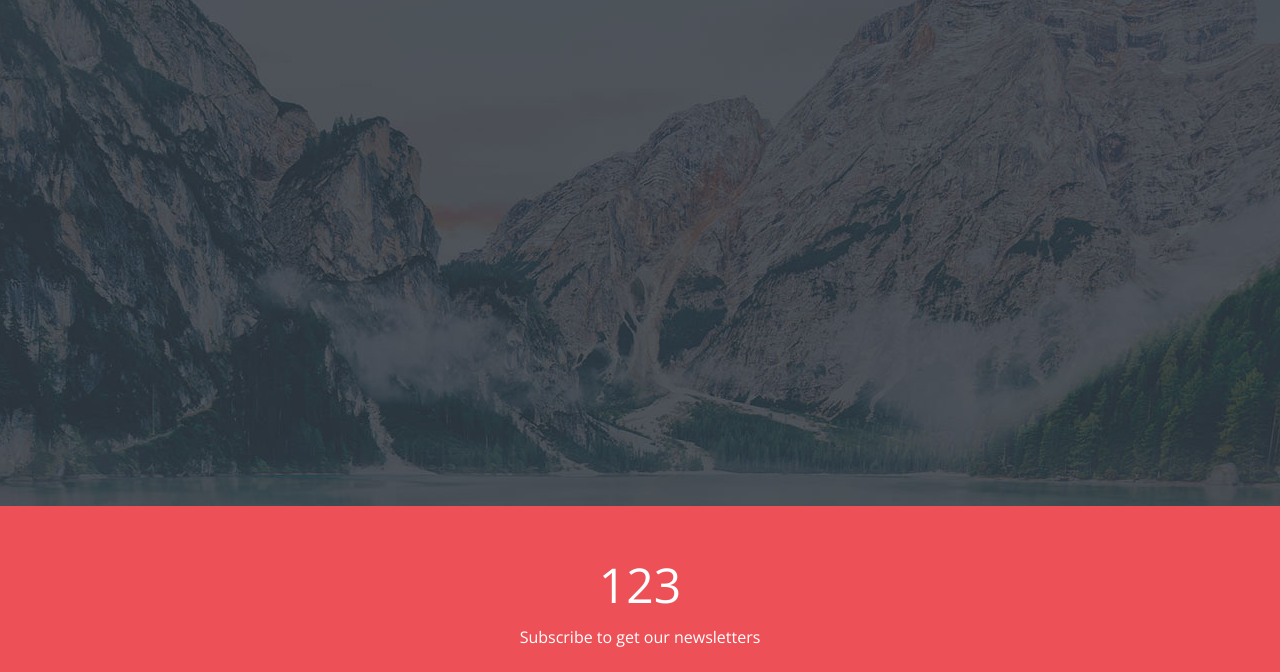
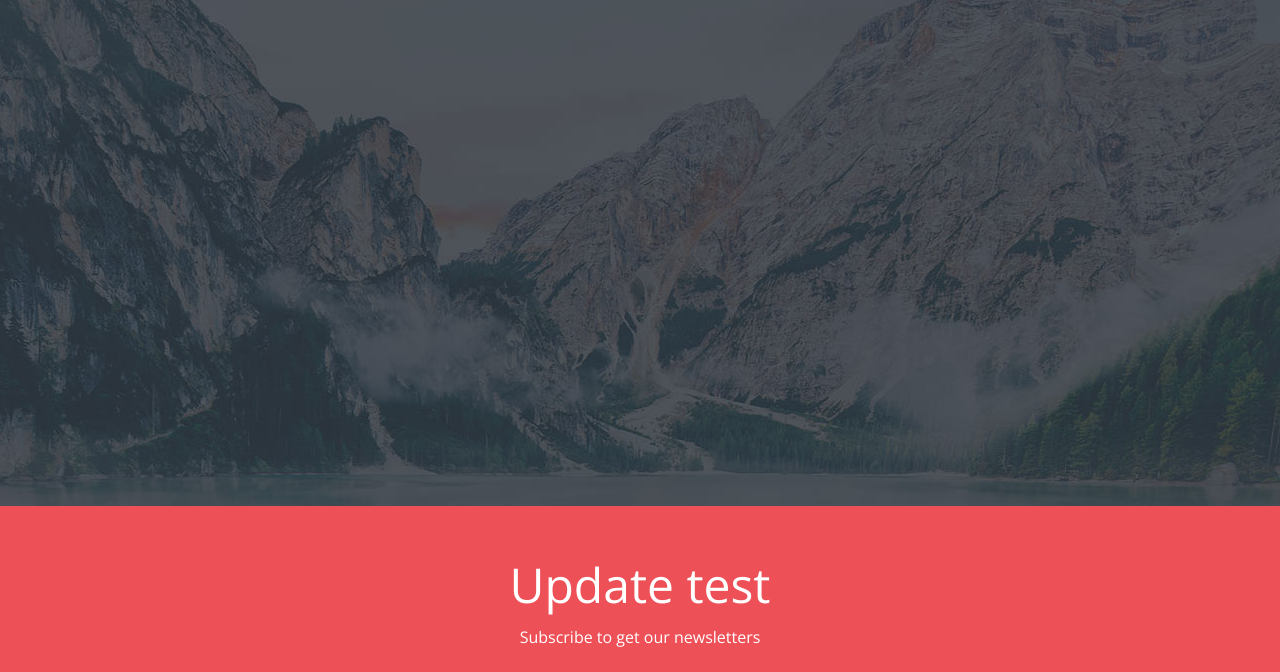
Before and after one commit to mouzhige/testwebsite, a plain HTML site: page index.html in a window 1280 px wide. Shown: the part 128-800 px from the top of the page. Drawn offline with nearby package versions, Linux system fonts and the light colour scheme; some packages are replaced by stand-ins of ours.

Commit message:
Update index.html just for hot deployment

```diff
--- a/index.html
+++ b/index.html
@@ -82,7 +82,7 @@ https://www.tooplate.com/view/2095-level
                 <div class="container">
                     <div class="row">
                         <div class="col text-center">
-                            <h2 class="tm-section-title">123</h2>
+                            <h2 class="tm-section-title">Update test</h2>
                             <p class="tm-color-white tm-section-subtitle">Subscribe to get our newsletters</p>
                             <a href="#" class="tm-color-white tm-btn-white-bordered">Subscribe Newletters</a>
                         </div>
@@ -450,4 +450,5 @@ https://www.tooplate.com/view/2095-level
         </script>
 
 </body>
+
 </html>
```
